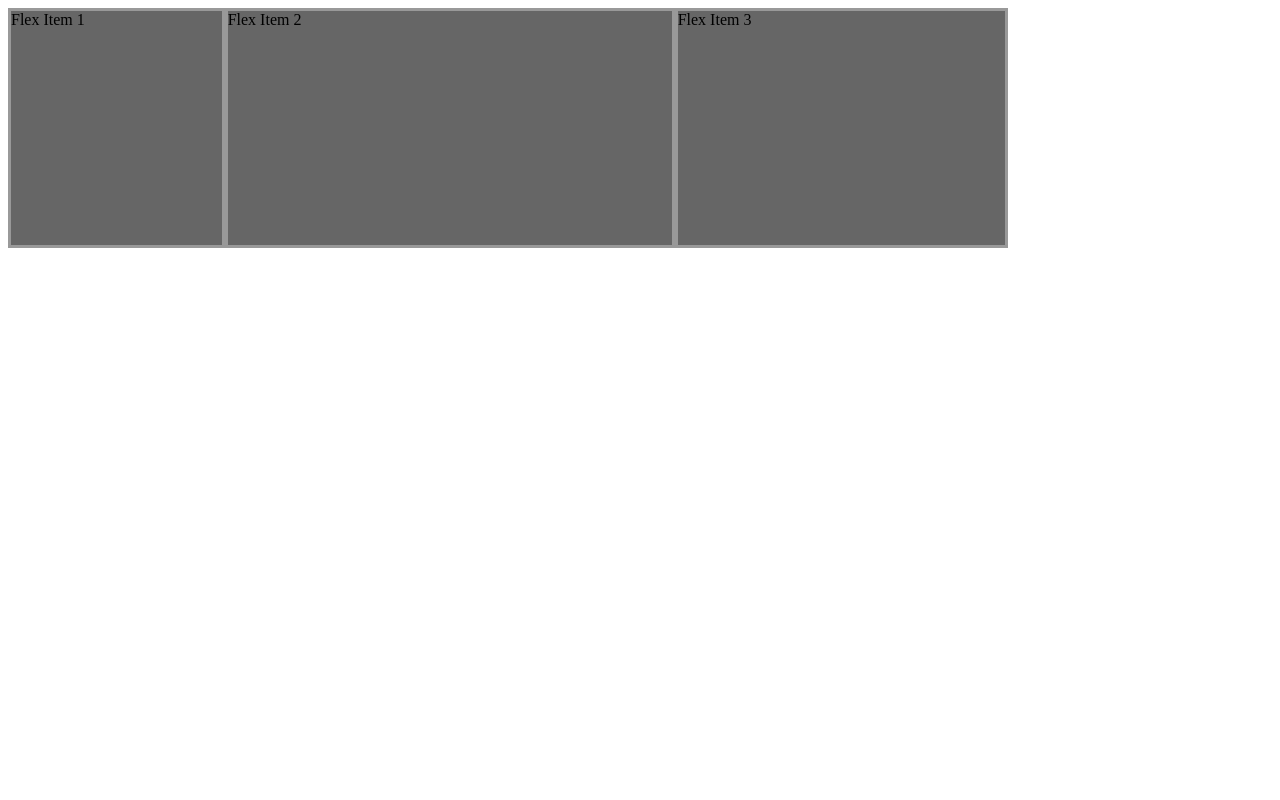
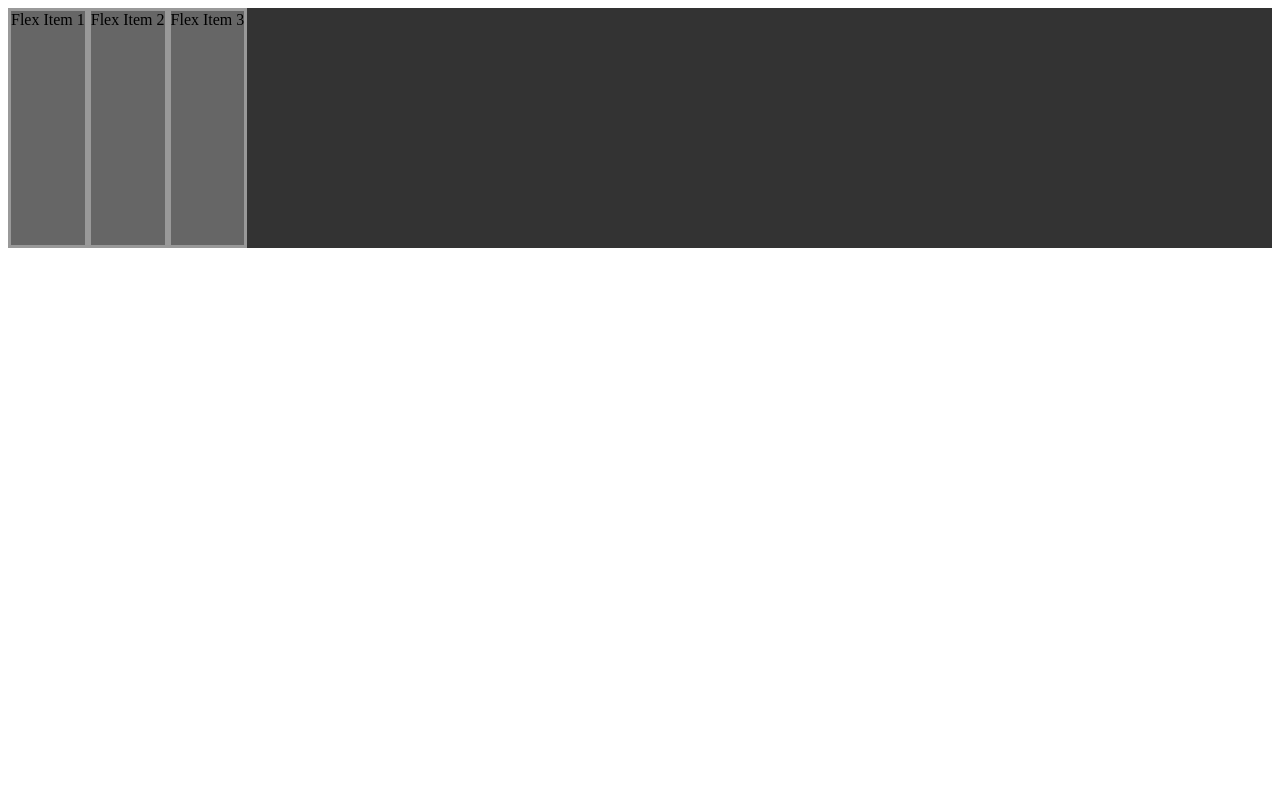
Before and after one commit to erlinda7/Flexbox, a plain HTML site: page index.html in a window 1280 px wide. Shown: the top 800 px of the page. Drawn offline with Linux system fonts and the light colour scheme.

Commit message:
flex-shrink

```diff
--- a/index.html
+++ b/index.html
@@ -14,7 +14,7 @@
         .container {
             background-color: #333;
             height: 30vh;
-            width: 1000px;
+            width: 100%;
 
             display: flex;
             flex-direction: row;
@@ -47,24 +47,33 @@
             height: 20%; */
             /*para align-items, align-content si van ser stretch no obedecera si tenemos definido alto y ancho del item*/
 
-            width: 100px;
             background-color: #666;
 
-            flex-grow: 1;
+            flex-grow: 0;
             /*Cuando la caja flexbox tenga espacio sobrante es la habilidad o el factor de crecer, valor por
             defecto es 0, NO se aceptan valores negativos*/
 
-            flex-wrap: 1;
+            flex-shrink: 1;
+            /* en cero no reduce */
             /*Cuando la caja flexible NO tenga espacio sobrante, es la habilidad o el factor de encogerse, valor por
             defecto es 1, NO se aceptan valores negativos*/
 
             flex-basis: auto;
         }
+
+        /* 79.77*3 = 239.31-255 = 14.31 / 4 = 3.57   //ponemos la caja box en 225 para flex-shrink
+        1. 79.77 -3.57 = 76.2
+        2. 79.77 - (3.57)*2 = 72.63
+        3. 79.77 -3.57 = 76.2
+        */
+
+
         .item.item:nth-child(2) {
-            flex-grow: 3;
+            /* flex-grow: 3; */
+            flex-shrink: 2;
         }
         .item.item:nth-child(3) {
-            flex-grow: 2;
+            /* flex-grow: 2; */
         }
         /*.item:nth-child(2),
         .item:nth-child(17) {
```
